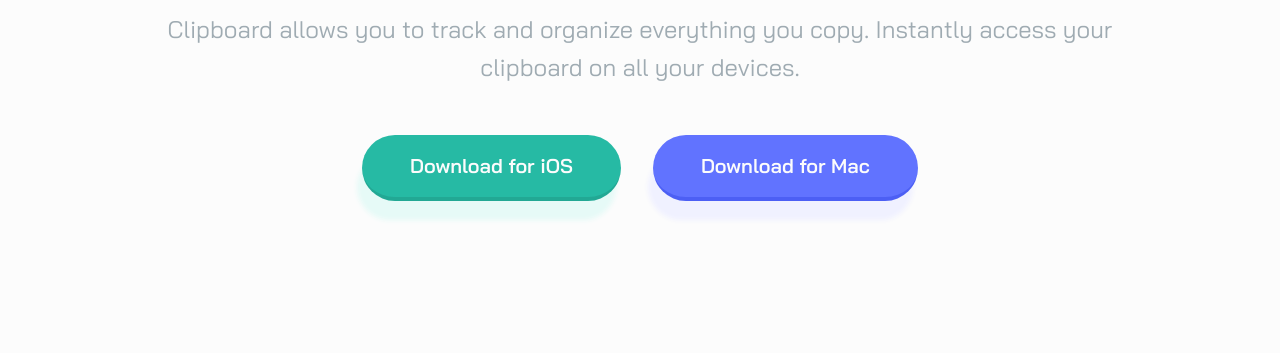
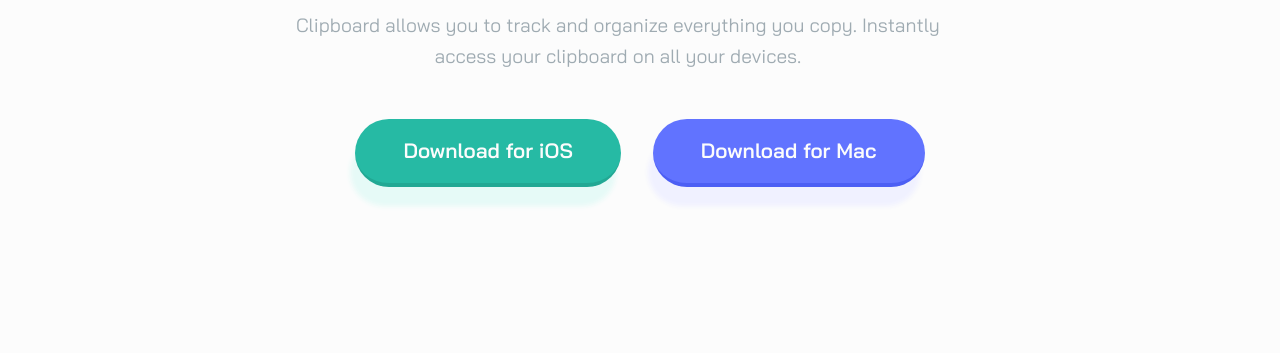
Before and after one commit to Prisca-K/clipboard-fem, a website built with Vite: page index.html in a window 1280 px wide. Shown: the part 323-676 px from the top of the page. Built offline with nearby package versions, Linux system fonts and the light colour scheme.

Commit message:
initial commit

```diff
--- a/src/scss/globals/_layout.scss
+++ b/src/scss/globals/_layout.scss
@@ -22,9 +22,9 @@
   background-repeat: no-repeat;
   background-position: top;
   background-size: 100% 300px;
+  font-size: clamp(1.25rem, 2vw + 0.5rem, 1.3rem);
   @include u.subgrid(center);
   text-align: center;
-  font-size: clamp(1.25rem, 2vw + 0.5rem, 1.2rem);
   @include u.mq(medium) {
     background-size: 100% 200px;
     margin-bottom: 6rem;
@@ -32,6 +32,11 @@
   }
   > * {
     grid-column: 2 / -2;
+  }
+  p {
+    @include u.mq(medium) {
+      max-width: 700px;
+    }
   }
   &__logo {
     margin-block: 5rem 3rem;
@@ -44,9 +49,6 @@
       width: 100%;
       aspect-ratio: 1/1;
     }
-  }
-  p {
-    font-size: clamp(1.25rem, 2vw + 0.5rem, 1.5rem);
   }
 
   .page__buttons {
```
